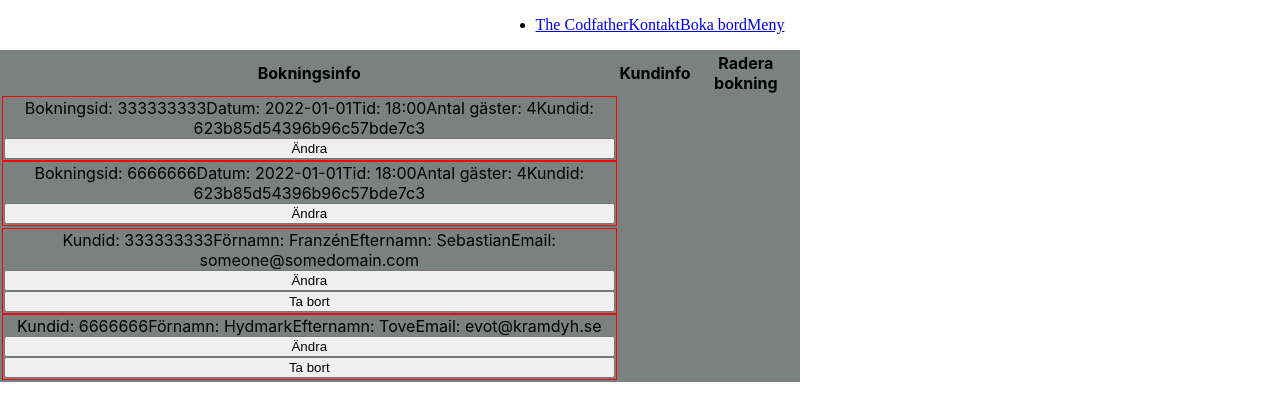
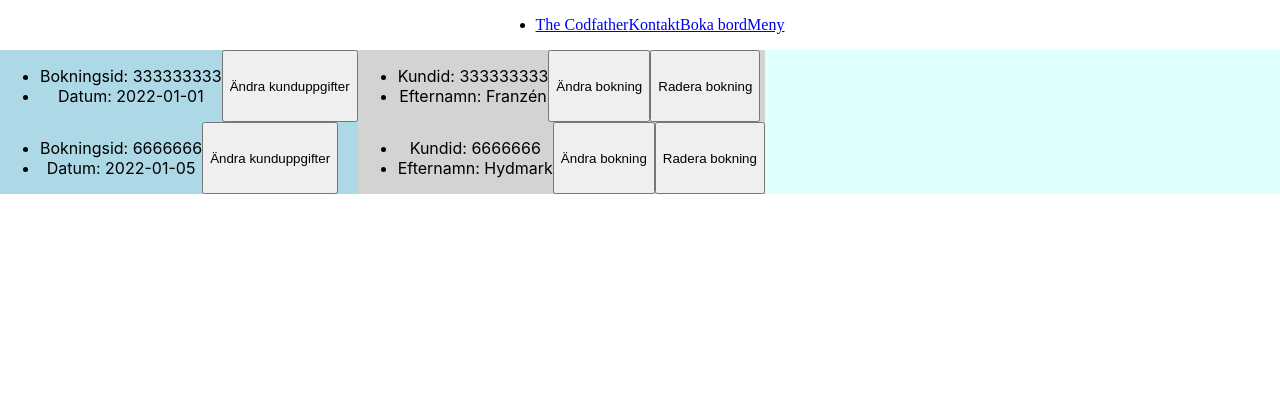
Before and after one commit to tovehydmark/restaurangen, a React (Create React App) app: page /Admin in a window 1280 px wide. Shown: the top 420 px of the page. Built offline with nearby package versions, Linux system fonts and the light colour scheme.

Commit message:
Booking info prints correctly

```diff
--- a/src/components/Admin.tsx
+++ b/src/components/Admin.tsx
@@ -32,7 +32,7 @@ export function Admin() {
     {
       id: "6666666",
       restaurantId: "623b85d54396b96c57bde7c3",
-      date: "2022-01-01",
+      date: "2022-01-05",
       time: "18:00",
       numberOfGuests: 4,
       customerId: "623b85d54396b96c57bde7c3",
@@ -60,7 +60,6 @@ export function Admin() {
   //Uppdaterar booking info-listan
   useEffect(() => {
     setBookingInfo([...bookingInfo]);
-    console.log(bookingInfo);
   }, []);
 
   //Uppdaterar kund-listan
@@ -69,51 +68,97 @@ export function Admin() {
     // console.log(customerInfo);
   }, []);
 
-  //Kan man kanske skapa en ny lista som man pushar
-  let bookingInformation = bookingInfo.map(
-    (booking: IBookingInformation, i) => {
-      return (
-        <td key={i} className="tableRowToFlex">
-          Bokningsid: {booking.id}
-          Datum: {booking.date}
-          Tid: {booking.time}
-          Antal gäster: {booking.numberOfGuests}
-          Kundid: {booking.customerId}
-          <button>Ändra</button>
-        </td>
-      );
-    }
-  );
+  let bookingInformation = bookingInfo.map((booking, i) => {
+    return (
+      <div key={i} className="booking">
+        <ul>
+          <li>Bokningsid: {booking.id}</li>
+          <li>Datum: {booking.date}</li>
+        </ul>
+        <button>Ändra kunduppgifter</button>
+      </div>
+    );
+  });
 
-  let customerInformation = customerInfo.map(
-    (customer: ICustomerInformation, i) => {
-      return (
-        <td key={i} className="tableRowToFlex">
-          Kundid: {customer.id}
-          Förnamn: {customer.name}
-          Efternamn: {customer.lastname}
-          Email: {customer.email}
-          <button>Ändra</button>
-          <button>Ta bort</button>
-        </td>
-      );
-    }
-  );
+  let customerInformation = customerInfo.map((customer, i) => {
+    return (
+      <div key={i} className="customer">
+        <ul>
+          <li>Kundid: {customer.id}</li>
+          <li>Efternamn: {customer.name}</li>
+        </ul>
+        <button>Ändra bokning</button>
+        <button>Radera bokning</button>
+      </div>
+    );
+  });
 
   return (
-    <>
-      <table className="tableBookingCustomerDetails">
-        <tbody>
-          <tr>
-            <th>Bokningsinfo</th>
-            <th>Kundinfo</th>
-            <th>Radera bokning</th>
-          </tr>
-
-          <tr>{bookingInformation}</tr>
-          <tr>{customerInformation}</tr>
-        </tbody>
-      </table>
-    </>
+    <div className="flexxx">
+      <div>{bookingInformation}</div>
+      <div>{customerInformation}</div>
+    </div>
   );
 }
+
+//Halvdan lösning med tabell. Valde att göra divar med listor istället då jag inte kom på något sätt att få in datan från två olika listor i samma tabell utan att skapa nya table-rows (så att bara första table-headern fick info).
+
+// let bookingInformation = bookingInfo.map(
+//   (booking: IBookingInformation, i) => {
+//     return (
+//       <td key={i} className="tableRowToFlex">
+//         Bokningsid: {booking.id}
+//         Datum: {booking.date}
+//         Tid: {booking.time}
+//         Antal gäster: {booking.numberOfGuests}
+//         Kundid: {booking.customerId}
+//         <button>Ändra</button>
+//       </td>
+//     );
+//   }
+// );
+
+// let customerInformation = customerInfo.map(
+//   (customer: ICustomerInformation, i) => {
+//     return (
+//       <td key={i} className="tableRowToFlex">
+//         Kundid: {customer.id}
+//         Förnamn: {customer.name}
+//         Efternamn: {customer.lastname}
+//         Email: {customer.email}
+//         <button>Ändra</button>
+//         <button>Ta bort</button>
+//       </td>
+//     );
+//   }
+// );
+
+// <table>
+//         <tbody className="bookingDetailsTable">
+//           <tr>
+//             <th>Bokningsinfo</th>
+//             <th>Kundinfo</th>
+//             <th>Radera bokning</th>
+//           </tr>
+
+//           <tr>
+//             <td>bokningsinfo</td>
+//             <td>kundinfo</td>
+//             <td>
+//               <button>hej</button>
+//             </td>
+//           </tr>
+
+//           <tr>
+//             {bookingInformation} {customerInformation} <button>Radera bokning</button>
+//           </tr>
+
+//Denna under funkar men inte den över då den skapar en ny td för varje kund och lägger in på en lång rad i tr ovan.
+//           <tr>
+//             <td>hej</td>
+//             <td>på</td>
+//             <td>dig</td>
+//           </tr>
+
+//         </tbody>
+//       </table>
--- a/src/style/_base.scss
+++ b/src/style/_base.scss
@@ -34,29 +34,24 @@ footer {
     font-family: 'roboto, sans-serif';
 }
 
-.tableRowToFlex {
+
+.flexxx {
     display: flex;
-    flex-direction: column;
-    border: 1px solid red;
+    width: 100%;
+    background-color: lightcyan;
 
 }
 
-.tableBookingCustomerDetails {
+.booking {
+
     display: flex;
     flex-direction: row;
-    flex-wrap: wrap;
-    width: 800px;
-    justify-content: center;
-
+    background-color: lightblue;
 }
 
-table {
+.customer {
 
-    width: 100%;
-    background-color: rgb(122, 129, 126);
+    display: flex;
+    flex-direction: row;
+    background-color: lightgrey;
 }
-
-tr {
-    margin: $base-padding *2;
-
-}
--- a/src/style/style.css
+++ b/src/style/style.css
@@ -1,2 +1,2 @@
-@import url("https://fonts.googleapis.com/css2?family=Merriweather&family=Roboto&display=swap");header{font-family:"merriweather, serif";display:-webkit-box;display:-ms-flexbox;display:flex;-webkit-box-pack:center;-ms-flex-pack:center;justify-content:center}main p{font-family:'roboto, sans-serif';font-size:1rem;padding:8px}main h2{font-family:"merriweather, serif";font-size:2rem;padding:16px}main h3{font-family:"merriweather, serif";font-size:1.5rem}footer{font-family:'roboto, sans-serif'}.tableRowToFlex{display:-webkit-box;display:-ms-flexbox;display:flex;-webkit-box-orient:vertical;-webkit-box-direction:normal;-ms-flex-direction:column;flex-direction:column;border:1px solid red}.tableBookingCustomerDetails{display:-webkit-box;display:-ms-flexbox;display:flex;-webkit-box-orient:horizontal;-webkit-box-direction:normal;-ms-flex-direction:row;flex-direction:row;-ms-flex-wrap:wrap;flex-wrap:wrap;width:800px;-webkit-box-pack:center;-ms-flex-pack:center;justify-content:center}.tableRows{margin:0;padding:0}
+@import url("https://fonts.googleapis.com/css2?family=Merriweather&family=Roboto&display=swap");header{font-family:"merriweather, serif";display:-webkit-box;display:-ms-flexbox;display:flex;-webkit-box-pack:center;-ms-flex-pack:center;justify-content:center}main p{font-family:'roboto, sans-serif';font-size:1rem;padding:8px}main h2{font-family:"merriweather, serif";font-size:2rem;padding:16px}main h3{font-family:"merriweather, serif";font-size:1.5rem}footer{font-family:'roboto, sans-serif'}.flexxx{display:-webkit-box;display:-ms-flexbox;display:flex;width:100%;background-color:lightcyan}.booking{display:-webkit-box;display:-ms-flexbox;display:flex;-webkit-box-orient:horizontal;-webkit-box-direction:normal;-ms-flex-direction:row;flex-direction:row;background-color:lightblue}.customer{display:-webkit-box;display:-ms-flexbox;display:flex;-webkit-box-orient:horizontal;-webkit-box-direction:normal;-ms-flex-direction:row;flex-direction:row;background-color:lightgrey}
 /*# sourceMappingURL=style.css.map */
```
Also changed, not shown: 1 other file (tests, documents, lock files or other folders).
